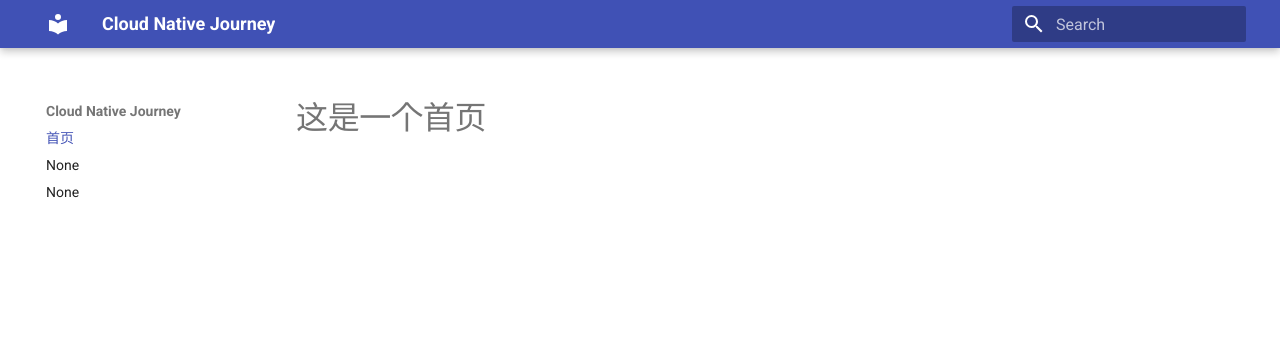
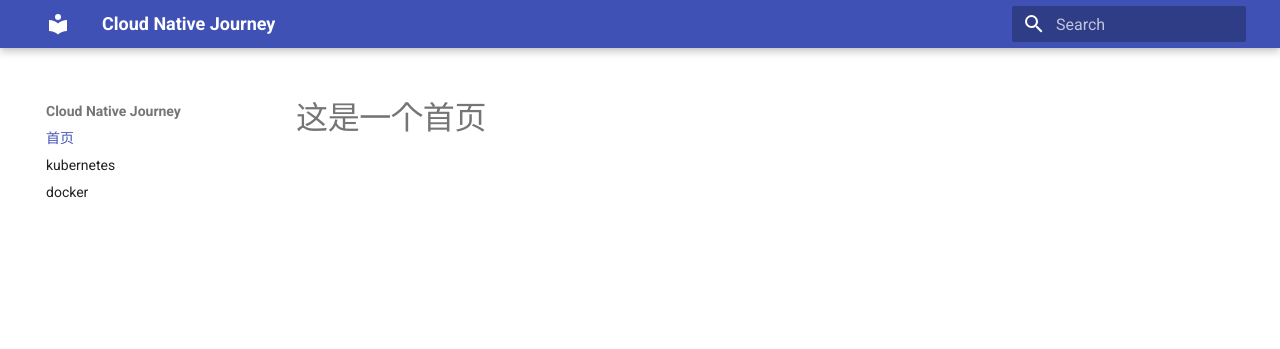
Before and after one commit to weizhiwang221/cloud-native-journey, an MkDocs documentation site: the page built from docs/index.md, in a window 1280 px wide. Shown: the top 349 px of the page. Built offline with MkDocs 1.6.1 and Material for MkDocs 9.7.7, drawn with Linux system fonts in a browser that asks for light colours; part of the change alters nothing that is shown.

Commit message:
docs: 更新github pages 目录结构  modify mkdcos.yml

```diff
--- a/mkdocs.yml
+++ b/mkdocs.yml
@@ -4,6 +4,6 @@ theme:
 
 nav:
   - 首页: index.md
-  - kubernetes： kubernetes.md
-  - docker： docker.md
+  - kubernetes: kubernetes.md
+  - docker: docker.md
   # 你可以后续慢慢添加更多导航项
```
